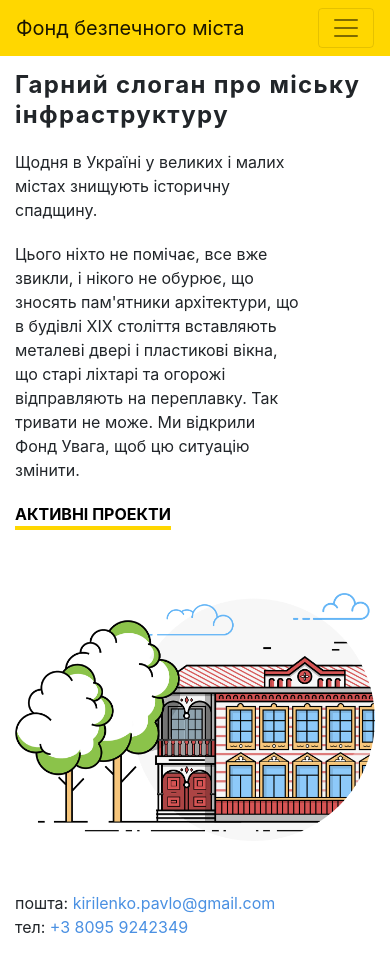
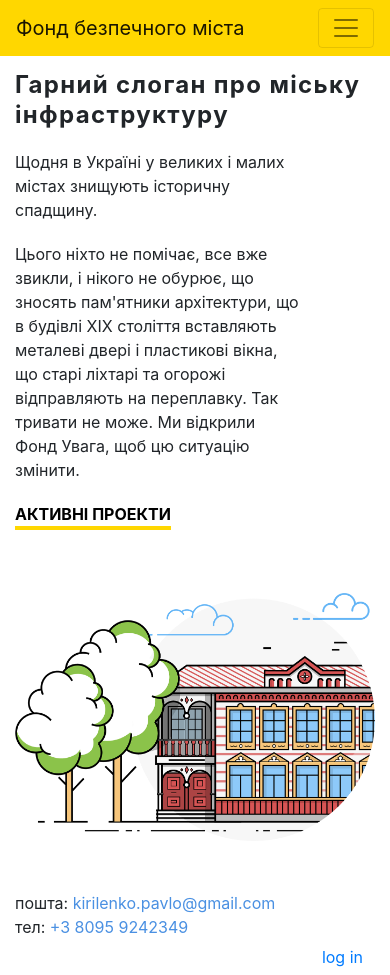
Before and after one commit to kyrylenko/SafeCity, a React (Create React App) app in the folder SafeCity/ClientApp/: page / in a window 390 px wide. Before the commit the page ends 939 px from the top, so only its background shows below. Built offline with nearby package versions, Linux system fonts and the light colour scheme; no server answers.

Commit message:
[#8] added mobx & user saved in mobx store

```diff
--- a/SafeCity/ClientApp/package.json
+++ b/SafeCity/ClientApp/package.json
@@ -11,6 +11,7 @@
     "@types/react": "^16.9.0",
     "@types/react-dom": "^16.9.0",
     "bootstrap": "^4.5.3",
+    "mobx": "^6.0.4",
     "react": "^16.13.1",
     "react-bootstrap": "^1.3.0",
     "react-dom": "^16.13.1",
--- a/SafeCity/ClientApp/src/App.tsx
+++ b/SafeCity/ClientApp/src/App.tsx
@@ -8,6 +8,7 @@ import Experts from './pages/Experts';
 import Report from './pages/Report';
 import About from './pages/About';
 import NotFound from './pages/NotFound';
+import authStore from './mobx/authStore';
 
 import 'bootstrap/dist/css/bootstrap.css';
 import './main.css';
@@ -15,7 +16,7 @@ import './app.css';
 
 function App() {
   return (
-    <Layout>
+    <Layout authStore={authStore}>
       <Switch>
         <Route exact path='/' component={Home} />
         <Route exact path='/projects/:id' component={Project} />
--- a/SafeCity/ClientApp/src/index.tsx
+++ b/SafeCity/ClientApp/src/index.tsx
@@ -4,12 +4,20 @@ import { BrowserRouter } from 'react-router-dom';
 import './index.css';
 import App from './App';
 import auth from './services/auth';
+import usersService from './services/usersService';
 import * as serviceWorker from './serviceWorker';
+import authStore from './mobx/authStore';
 
 auth.load(updateSigninStatus);
 
 function updateSigninStatus(isSignedIn: boolean) {
-  console.log(`app loaded, signed in: ${isSignedIn} token: ${auth.getToken()}`);
+  if (isSignedIn) {
+    usersService.getMe()
+      .then(me => authStore.setUser(me))
+      .catch(err => console.log('getMe err ', err));
+  } else {
+    authStore.setUser(null);
+  }
 }
 
 const rootElement = document.getElementById('root');
--- /dev/null
+++ b/SafeCity/ClientApp/src/mobx/authStore.ts
@@ -0,0 +1,14 @@
+
+import { observable, configure } from 'mobx';
+
+configure({enforceActions: 'observed'});
+
+const authStore = observable({
+    user: null,
+
+    setUser(u?: any) {
+        this.user = u
+    },
+});
+
+export default authStore;
--- a/SafeCity/ClientApp/src/pages/Layout.tsx
+++ b/SafeCity/ClientApp/src/pages/Layout.tsx
@@ -1,10 +1,20 @@
 import React from 'react';
+import { observer } from 'mobx-react-lite';
 import { NavLink } from 'react-router-dom';
 import Navbar from 'react-bootstrap/Navbar';
 import Nav from 'react-bootstrap/Nav';
 import auth from '../services/auth';
 
-function Layout(props: any) {
+const Layout = observer(({ children, authStore }: { children: any, authStore: any }) => {
+
+    const handleLogin = () => {
+        if (authStore.user) {
+            auth.signOut()
+        } else {
+            auth.signIn()
+        }
+    };
+
     return (
         <>
             <header>
@@ -25,15 +35,12 @@ function Layout(props: any) {
                             <li className='nav-item mx-3'>
                                 <Nav.Link as={NavLink} to='/about'>Про нас</Nav.Link>
                             </li>
-                            <li>
-                                <button onClick={auth.signIn}>login</button>
-                            </li>
                         </Nav>
                     </Navbar.Collapse>
                 </Navbar>
             </header>
             <main>
-                {props.children}
+                {children}
             </main>
             <footer className='mt-auto'>
                 <div className='container'>
@@ -43,12 +50,14 @@ function Layout(props: any) {
                             <br />
                             тел: <a href='tel:+380959242349'>+3 8095 9242349</a>
                         </div>
-                        <div className='col-md-8'></div>
+                        <div className='col-md-8 text-right'>
+                            <button onClick={handleLogin} className='btn btn-link'>{authStore.user ? 'log out' : 'log in'}</button>
+                        </div>
                     </div>
                 </div>
             </footer>
         </>
     );
-}
+})
 
 export default Layout;
--- /dev/null
+++ b/SafeCity/ClientApp/src/services/usersService.ts
@@ -0,0 +1,11 @@
+import { get } from './crud';
+
+const baseUrl = '/api/v1/auth';
+
+async function getMe(): Promise<any> {
+    return await get(`${baseUrl}`);
+};
+
+export default {
+    getMe: getMe,
+}
```
Also changed, not shown: 2 other files (tests, documents, lock files or other folders).
